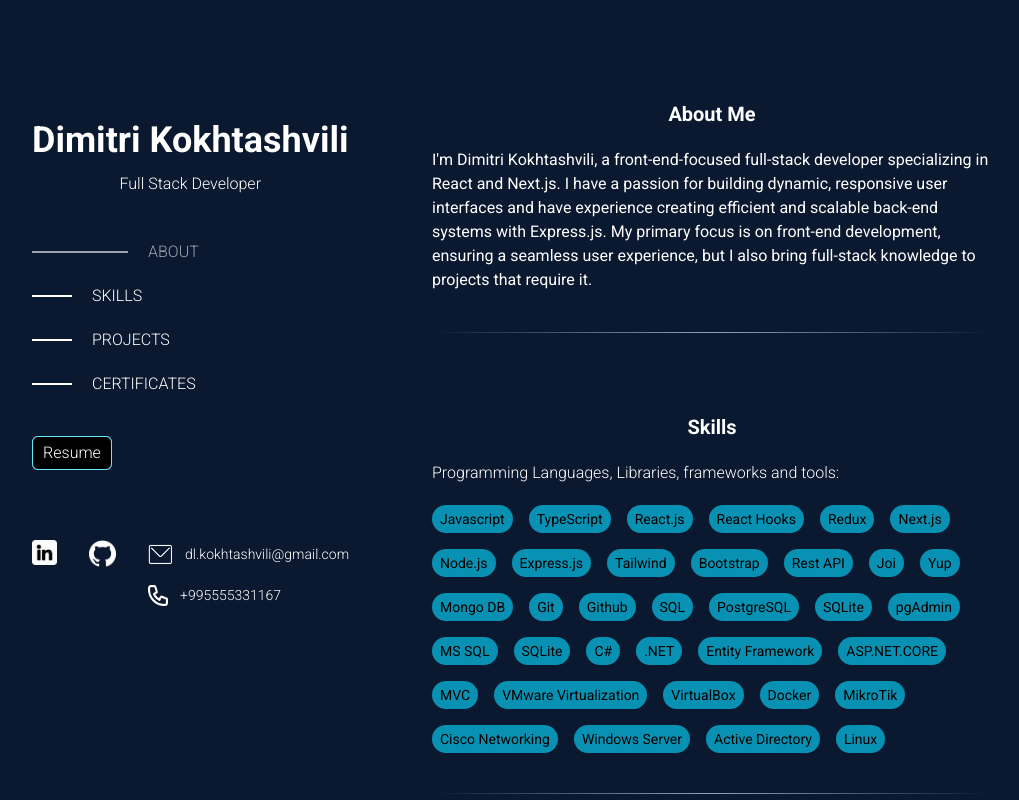
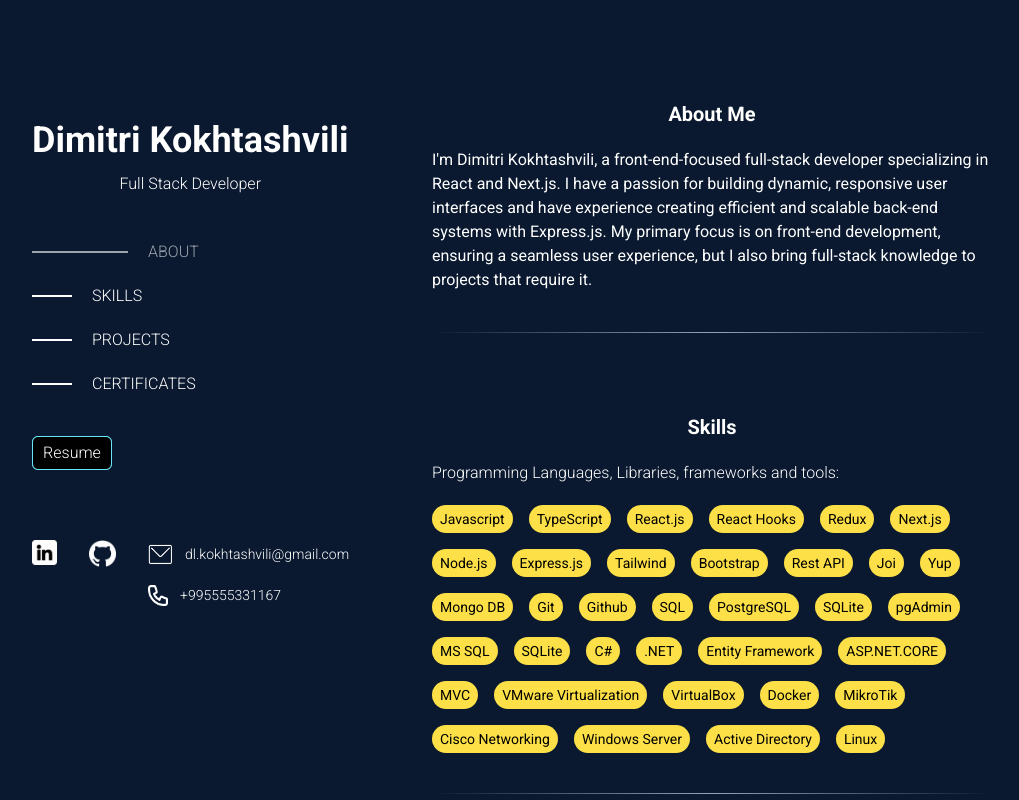
Before and after one commit to dlkokhta/My-Portfoglio, a Next.js app: page / in a window 1280 px wide. Shown: the top 800 px of the page, without its empty margins (128-1147 px from the left). Built offline with nearby package versions, Linux system fonts and the light colour scheme.

Commit message:
change skills bg color to yellow

```diff
--- a/src/app/components/SkillsDetails.tsx
+++ b/src/app/components/SkillsDetails.tsx
@@ -1,6 +1,6 @@
 const SkillsDetails = ({ name }: any) => {
   return (
-    <button className="border-none rounded-full bg-cyan-600  px-2 py-1  text-sm  h-full hover:scale-105  duration-300">
+    <button className="border-none rounded-full bg-yellow-300 px-2 py-1  text-sm  h-full hover:scale-105  duration-300 ">
       {name}
     </button>
   );
```
